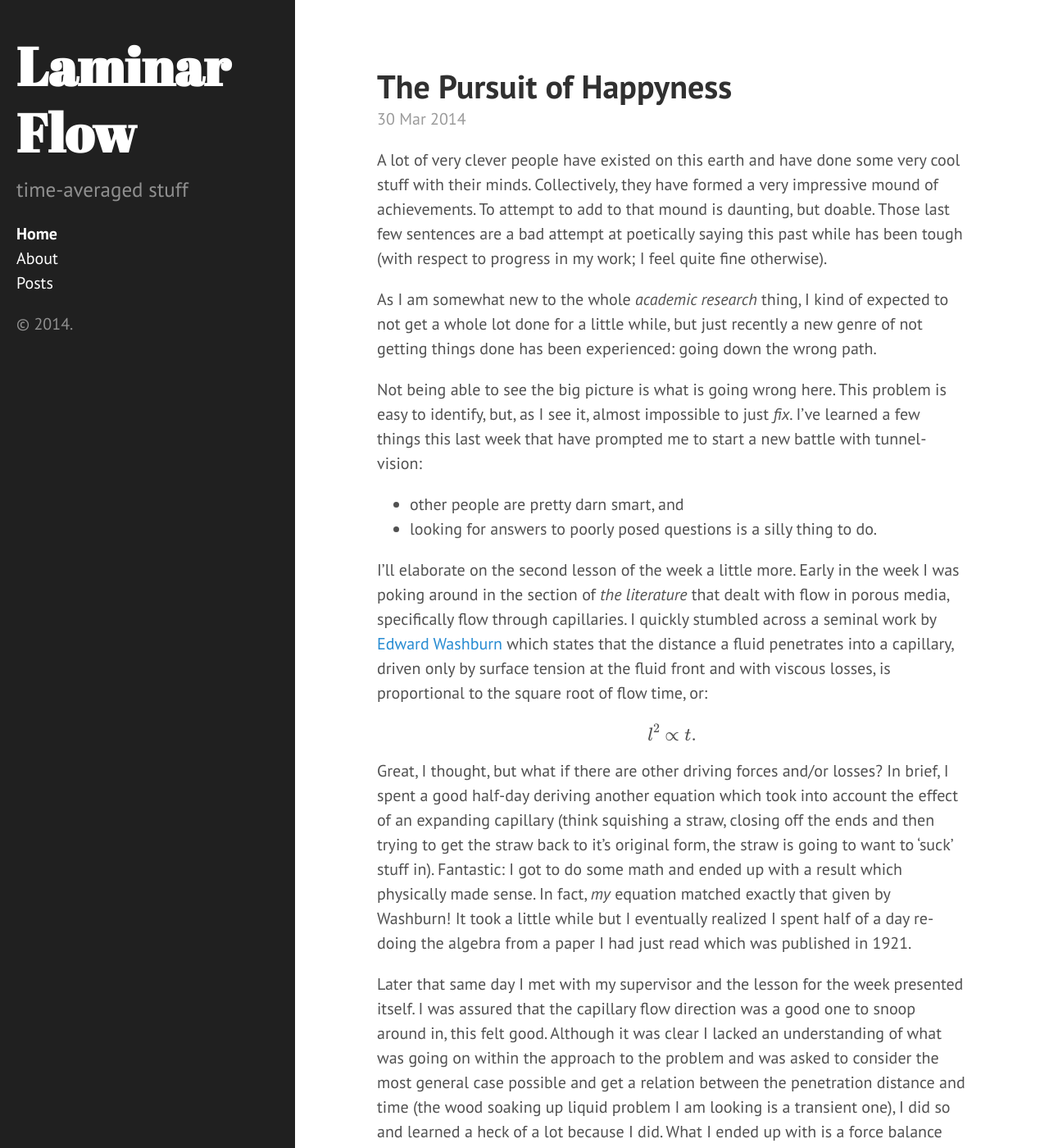
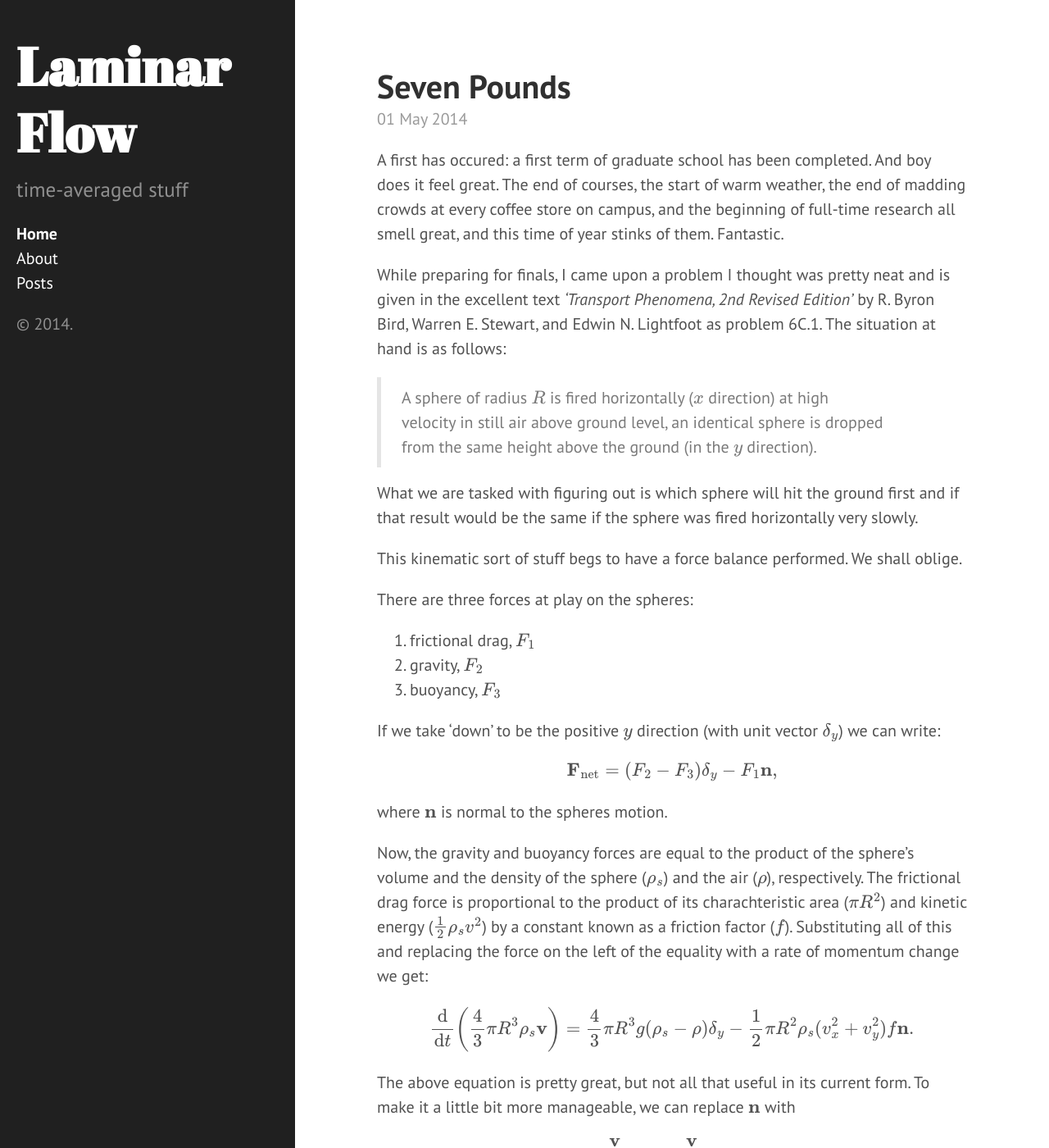
Before and after one commit to nmcintosh/nmcintosh.github.io, a Jekyll site: the page built from index.html, in a window 1280 px wide and 1400 px high. Shown: the whole window at 82% size. Built offline with Jekyll 4.4.1, drawn with Linux system fonts in a browser that asks for light colours; formulas are drawn with MathJax 3; the list of posts is cut into pages by our own code; some of the changed text lies outside the part shown.

Commit message:
new post

```diff
--- /dev/null
+++ b/_posts/2014-05-01-Seven-Pounds.md
@@ -0,0 +1,86 @@
+---
+layout: post
+title: Seven Pounds
+---
+
+A first has occured: a first term of graduate school has been completed. And boy does it feel great. The end of courses, the start of warm weather, the end of madding crowds at every coffee store on campus, and the beginning of full-time research all smell great, and this time of year stinks of them. Fantastic.
+
+While preparing for finals, I came upon a problem I thought was pretty neat and is given in the excellent text *'Transport Phenomena, 2nd Revised Edition'* by R. Byron Bird, Warren E. Stewart, and Edwin N. Lightfoot as problem 6C.1. The situation at hand is as follows:
+
+> A sphere of radius $$R$$ is fired horizontally ($$x$$ direction) at high velocity in still air above ground level, an identical sphere is dropped from the same height above the ground (in the $$y$$ direction).
+
+What we are tasked with figuring out is which sphere will hit the ground first and if that result would be the same if the sphere was fired horizontally very slowly.
+
+This kinematic sort of stuff begs to have a force balance performed. We shall oblige.
+
+There are three forces at play on the spheres:
+
+1. frictional drag, $$F_1$$
+2. gravity, $$F_2$$
+3. buoyancy, $$F_3$$
+
+If we take 'down' to be the positive $$y$$ direction (with unit vector $$\delta_y$$) we can write:
+
+$$
+\mathbf{F}_\mathrm{net} = (F_2 - F_3)\delta_y - F_1\mathbf{n},
+$$
+
+where $$\mathbf{n}$$ is normal to the spheres motion.
+
+Now, the gravity and buoyancy forces are equal to the product of the sphere's volume and the density of the sphere ($$\rho_s$$) and the air ($$\rho$$), respectively. The frictional drag force is proportional to the product of its charachteristic area ($$\pi R^2$$) and kinetic energy ($$\frac{1}{2}\rho_sv^2$$) by a constant known as a friction factor ($$f$$). Substituting all of this and replacing the force on the left of the equality with a rate of momentum change we get:
+
+$$
+\frac{\mathrm{d}}{\mathrm{d}t}\left(\frac{4}{3} \pi R^3 \rho_s \mathbf{v}\right) = \frac{4}{3} \pi R^3 g (\rho_s - \rho) \delta_y - \frac{1}{2} \pi R^2 \rho_s (v_x^2 + v_y^2) f \mathbf{n}.
+$$
+
+The above equation is pretty great, but not all that useful in its current form. To make it a little bit more manageable, we can replace $$\mathbf{n}$$ with
+
+$$
+\frac{\mathbf{v}}{v} = \frac{\mathbf{v}}{\sqrt{v_x^2 + v_y^2}},
+$$
+
+with the velocity vector, $$\mathbf{v}$$, having $$x$$ and $$y$$ components of $$v_x$$ and $$v_y$$.
+
+Inserting this result into the previous, cancelling terms, and rearranging, we finally get:
+
+$$
+\frac{\mathrm{d}\mathbf{v}}{\mathrm{d}t} = \left(1 - \frac{\rho}{\rho_s}\right)g\delta_y - \frac{3}{8}\frac{\rho}{\rho_s}\frac{f}{R}v\mathbf{v}.
+$$
+
+This vector equation can be separated into two scalar equations in the $$x$$ and $$y$$ directions to give the accelerations $$a_x$$ and $$a_y$$:
+
+$$
+a_x = \frac{\mathrm{d}v_x}{\mathrm{d}t} = -\frac{3}{8}\frac{\rho}{\rho_s}\frac{f}{R}vv_x
+$$
+
+$$
+a_y = \frac{\mathrm{d}v_y}{\mathrm{d}t} = \left(1 - \frac{\rho}{\rho_s}\right)g - \frac{3}{8}\frac{\rho}{\rho_s}\frac{f}{R}vv_y.
+$$
+
+Now we are getting somewhere. Next, since we care about the vertical *'who touches the ground first'* kind of motion, let's look at what form $$a_y$$ takes for the dropped and fired spheres.
+
+Working from left to right, we see both the fired and dropped spheres will include the same gravity/buoyancy term, however the definition of the velocity magnitude, $$v$$, in the second term will change. In the case of the dropped sphere, $$v_x = 0$$ and so $$v = v_y$$, but in the case of the fired sphere $$v$$ will include a $$v_x$$ term and be equal to $$\sqrt(v_x^2 + v_y^2$$).
+
+Now, since:
+
+$$
+\sqrt{v_x^2 + v_y^2} > v_y \quad\forall\quad v_x \neq 0,
+$$
+
+the second term in the $$a_y$$ equation is smaller in the dropped case, which in turn means $$a_y$$ in this case is larger. Fantastic, we can now say that, as the dropped sphere accelerates faster downward than the fired one, **the dropped sphere hits the ground first**. This is contradictory to what [others](http://mythbustersresults.com/knock-your-socks-off) have 'proven' empirically, although their problem geometry was slightly different.
+
+The above result is pretty cool, but does it apply to all regimes of sphere motion? What if our sphere launcher is weak and pitiful?
+
+Let's consider the effect of the friction factor, $$f$$, in the above.
+
+When the sphere is fired horizontally very slowly, when so called *creeping flow* is achieved, the friction factor is proportional to the inverse of the magnitude of the sphere velocity.
+
+$$
+f \propto \frac{1}{v}
+$$
+
+Inserting this relation (the result is true for any constant of proportionality) into the $$a_y$$ relation above, we can see that we eliminate any term that may contain $$v_x$$. This means that if the sphere is moving really slowly (for $$\mathrm{Re}_\mathrm{sphere} < 0.1$$), $$a_y$$ will be equal for the fired and dropped spheres and thus **they will hit the ground at the same time**.
+
+Given the large number of moving spheres in this world, the above problem's applicability to all kinds of sports and daily occurences is worth noting. It is also interesting to note that not a single bit of any of the above analysis is any newer than the mid 1800's; it's amazing to think of not just applying something like [Stokes' Law](http://en.wikipedia.org/wiki/Stokes'_law), but [inventing it altogether](http://en.wikipedia.org/wiki/George_Gabriel_Stokes).
+
+NM
--- a/about.md
+++ b/about.md
@@ -5,6 +5,8 @@ title: About
 
 In short, I am a student living and studying in beautiful Vancouver, British Columbia, Canada. I am quite fond of math, computers, and, above all, figuring out how they can be used to solve *actual* problems. I hope this site will act as a conduit to share my experiences and learnings.
 
---NM
+It should be noted any 'technical' content that is posted in not peer-reviewed and as such should be, by default, taken as incorrect. Although I do try my best.
+
+NM
 
 This blog is hosted on [GitHub](https://github.com/) and uses the [Hyde](http://hyde.getpoole.com/) theme developed by Mark Otto.
```
Also changed, not shown: _posts/2014-03-30-The-Pursuit-of-Happyness.md (+2 -0 lines).
